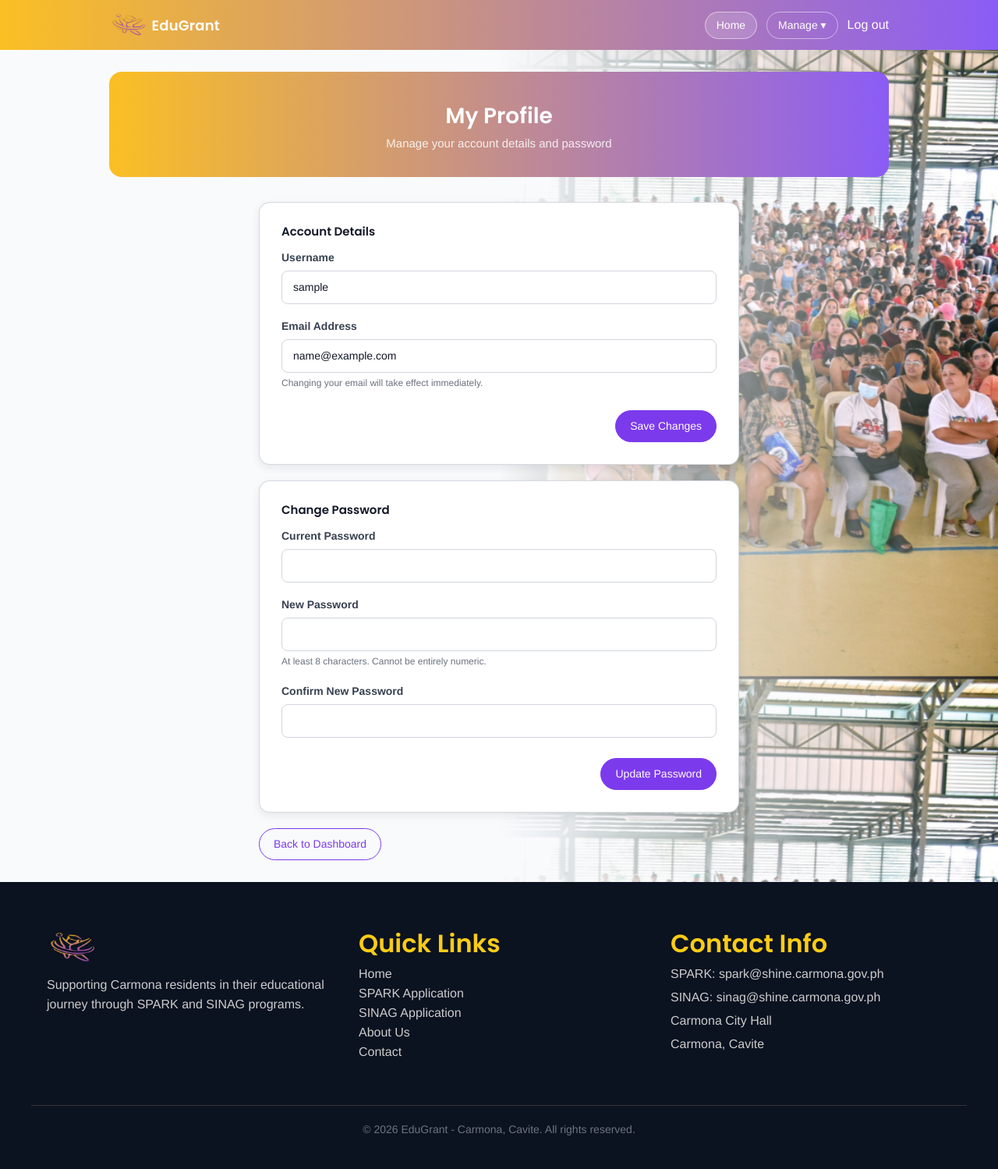
After one commit to o-timothy-o/edugrant, a Django app: page /accounts/profile/ in a window 1280 px wide. The commit adds this page. Shown: the whole page at 78% size. Run offline with Django 5.2, Linux system fonts and the light colour scheme; the visitor is signed in with stand-in values (Sample User, id 1).

Commit message:
Profile editing and archiving

```diff
--- a/backend/accounts/forms.py
+++ b/backend/accounts/forms.py
@@ -1,6 +1,6 @@
 from django import forms
 from django.contrib.auth import get_user_model
-from django.contrib.auth.forms import UserCreationForm
+from django.contrib.auth.forms import UserCreationForm, PasswordChangeForm
 
 from .models import ApplicantProfile
 
@@ -22,3 +22,25 @@ class ApplicantRegistrationForm(UserCreationForm):
             user.save()
             ApplicantProfile.objects.get_or_create(user=user)
         return user
+
+
+class ProfileEditForm(forms.ModelForm):
+    email = forms.EmailField(required=True)
+
+    class Meta:
+        model = User
+        fields = ("username", "email")
+
+    def clean_username(self):
+        username = self.cleaned_data["username"]
+        qs = User.objects.filter(username=username).exclude(pk=self.instance.pk)
+        if qs.exists():
+            raise forms.ValidationError("That username is already taken.")
+        return username
+
+    def clean_email(self):
+        email = self.cleaned_data["email"]
+        qs = User.objects.filter(email=email).exclude(pk=self.instance.pk)
+        if qs.exists():
+            raise forms.ValidationError("An account with that email already exists.")
+        return email
--- a/backend/accounts/urls.py
+++ b/backend/accounts/urls.py
@@ -14,6 +14,7 @@ urlpatterns = [
     path("register/", views.register_view, name="register"),
     path("login/", views.ApplicantLoginView.as_view(), name="login"),
     path("logout/", views.CustomLogoutView.as_view(), name="logout"),
+    path("profile/", views.profile_view, name="profile"),
     path("password-reset/", PasswordResetView.as_view(
         template_name="registration/password_reset.html",
         email_template_name="registration/password_reset_email.txt",
--- a/backend/accounts/views.py
+++ b/backend/accounts/views.py
@@ -1,10 +1,13 @@
 from django.shortcuts import render, redirect
-from django.contrib.auth import login, logout
+from django.contrib.auth import login, logout, update_session_auth_hash
+from django.contrib.auth.decorators import login_required
+from django.contrib.auth.forms import PasswordChangeForm
 from django.contrib.auth.views import LoginView
+from django.contrib import messages
 from django.urls import reverse_lazy, reverse
 from django.views import View
 
-from .forms import ApplicantRegistrationForm
+from .forms import ApplicantRegistrationForm, ProfileEditForm
 
 
 def register_view(request):
@@ -43,6 +46,33 @@ class CustomLogoutView(View):
         return redirect(reverse('home'))
 
 
+@login_required
+def profile_view(request):
+    profile_form = ProfileEditForm(instance=request.user)
+    password_form = PasswordChangeForm(user=request.user)
+
+    if request.method == 'POST':
+        action = request.POST.get('action')
+        if action == 'update_profile':
+            profile_form = ProfileEditForm(request.POST, instance=request.user)
+            if profile_form.is_valid():
+                profile_form.save()
+                messages.success(request, 'Your account details have been updated.')
+                return redirect('accounts:profile')
+        elif action == 'change_password':
+            password_form = PasswordChangeForm(user=request.user, data=request.POST)
+            if password_form.is_valid():
+                password_form.save()
+                update_session_auth_hash(request, password_form.user)
+                messages.success(request, 'Your password has been changed.')
+                return redirect('accounts:profile')
+
+    return render(request, 'registration/profile.html', {
+        'profile_form': profile_form,
+        'password_form': password_form,
+    })
+
+
 class StaffLoginView(LoginView):
     """Login for staff only. Non-staff are blocked with a generic error."""
     template_name = "registration/staff_login.html"
--- a/backend/config/urls.py
+++ b/backend/config/urls.py
@@ -4,18 +4,28 @@ from django.conf.urls.static import static
 from django.urls import path, include
 
 from accounts.views import StaffLoginView
-from .views import home, admin_dashboard_view, users_list_view, applicants_list_view, reports_view, program_list_view, add_program_view, edit_program_view, delete_program_view
+from .views import (
+    home, admin_dashboard_view, users_list_view, applicants_list_view,
+    reports_view, program_list_view, add_program_view, edit_program_view,
+    delete_program_view, archive_application_view, restore_application_view,
+    archive_program_view, restore_program_view, archived_list_view,
+)
 
 urlpatterns = [
     path("", home, name="home"),
     path("dashboard/", admin_dashboard_view, name="admin_dashboard"),
     path("applicants/", users_list_view, name="users_list"),
     path("applications/", applicants_list_view, name="applicants_list"),
+    path("applications/<int:application_id>/archive/", archive_application_view, name="archive_application"),
+    path("applications/<int:application_id>/restore/", restore_application_view, name="restore_application"),
     path("reports/", reports_view, name="reports"),
     path("manage/programs/", program_list_view, name="program_list"),
     path("manage/programs/add/", add_program_view, name="add_program"),
     path("manage/programs/<int:program_id>/edit/", edit_program_view, name="edit_program"),
     path("manage/programs/<int:program_id>/delete/", delete_program_view, name="delete_program"),
+    path("manage/programs/<int:program_id>/archive/", archive_program_view, name="archive_program"),
+    path("manage/programs/<int:program_id>/restore/", restore_program_view, name="restore_program"),
+    path("manage/archived/", archived_list_view, name="archived_list"),
     # Hidden staff login — not linked from the public site
     path("caydo-portal/", StaffLoginView.as_view(), name="staff_login"),
     path("admin/", admin.site.urls),
--- a/backend/programs/models.py
+++ b/backend/programs/models.py
@@ -38,6 +38,7 @@ class Program(models.Model):
         blank=True,
         help_text="Short description shown to applicants on the programs list.",
     )
+    is_archived = models.BooleanField(default=False)
     created_at = models.DateTimeField(auto_now_add=True)
     updated_at = models.DateTimeField(auto_now=True)
 
@@ -78,6 +79,7 @@ class Application(models.Model):
     submitted_at = models.DateTimeField(null=True, blank=True)
     remarks = models.TextField(blank=True)
     educational_data = models.JSONField(default=dict, blank=True)
+    is_archived = models.BooleanField(default=False)
     created_at = models.DateTimeField(auto_now_add=True)
     updated_at = models.DateTimeField(auto_now=True)
 
--- a/backend/static/css/main.css
+++ b/backend/static/css/main.css
@@ -3221,6 +3221,60 @@ body {
   margin: 6px 0 0 0;
 }
 .register-non-field-errors { margin-bottom: 1rem; }
+
+/* ── Archive button ───────────────────────────────────────── */
+.btn-archive {
+  background: #f3f4f6;
+  color: #374151;
+  border: 1px solid #d1d5db;
+}
+.btn-archive:hover {
+  background: #e5e7eb;
+  color: #111827;
+  text-decoration: none;
+}
+
+/* ── Profile page ─────────────────────────────────────────── */
+.profile-form { display: flex; flex-direction: column; gap: 0; }
+.profile-field-group { margin-bottom: 18px; }
+.profile-label {
+  display: block;
+  font-weight: 600;
+  color: #374151;
+  font-size: 14px;
+  margin-bottom: 6px;
+}
+.profile-input {
+  width: 100%;
+  padding: 10px 14px;
+  border: 1.5px solid #d1d5db;
+  border-radius: 8px;
+  font-size: 14px;
+  font-family: inherit;
+  color: #111827;
+  background: #fff;
+  box-sizing: border-box;
+  transition: border-color 0.15s, box-shadow 0.15s;
+}
+.profile-input:focus {
+  outline: none;
+  border-color: #7c3aed;
+  box-shadow: 0 0 0 3px rgba(124,58,237,0.15);
+}
+.profile-help {
+  font-size: 12px;
+  color: #6b7280;
+  margin: 4px 0 0;
+}
+.profile-error {
+  font-size: 13px;
+  color: #b91c1c;
+  background: #fee2e2;
+  border: 1px solid #fecaca;
+  border-radius: 6px;
+  padding: 6px 10px;
+  margin: 6px 0 0;
+}
 
 /* ── Application Status Timeline ──────────────────────────── */
 .app-timeline {
--- a/backend/templates/applicants_list.html
+++ b/backend/templates/applicants_list.html
@@ -81,10 +81,14 @@
             {% endif %}
           </td>
           <td class="admin-date">{{ app.created_at|date:"M j, Y" }}</td>
-          <td class="app-action">
+          <td class="app-action" style="display:flex;gap:8px;align-items:center;">
             <a href="{% url 'programs:application_review' application_id=app.id %}" class="admin-action-link">
               {% if app.status == 'submitted' or app.status == 'for_review' %}Review{% else %}View{% endif %}
             </a>
+            <form method="post" action="{% url 'archive_application' app.id %}">
+              {% csrf_token %}
+              <button type="submit" class="btn btn-archive btn-sm">Archive</button>
+            </form>
           </td>
         </tr>
         {% empty %}
--- a/backend/templates/base.html
+++ b/backend/templates/base.html
@@ -6,7 +6,7 @@
     <meta name="viewport" content="width=device-width, initial-scale=1" />
     <title>{% block title %}EduGrant{% endblock %}</title>
     <link href="https://cdn.jsdelivr.net/npm/bootstrap@5.3.3/dist/css/bootstrap.min.css" rel="stylesheet" integrity="sha384-QWTKZyjpPEjISv5WaRU9OFeRpok6YctnYmDr5pNlyT2bRjXh0JMhjY6hW+ALEwIH" crossorigin="anonymous">
-    <link rel="stylesheet" href="{% static 'css/main.css' %}?v=18" />
+    <link rel="stylesheet" href="{% static 'css/main.css' %}?v=19" />
     <link rel="preconnect" href="https://fonts.googleapis.com">
     <link rel="preconnect" href="https://fonts.gstatic.com" crossorigin>
     <link href="https://fonts.googleapis.com/css2?family=Roboto+Slab:wght@700&family=Poppins:wght@400;600&display=swap" rel="stylesheet">
@@ -33,12 +33,14 @@
                   <a href="{% url 'applicants_list' %}" class="nav-dropdown-item">Applications</a>
                   <a href="{% url 'reports' %}" class="nav-dropdown-item">Reports</a>
                   <a href="{% url 'program_list' %}" class="nav-dropdown-item">Programs</a>
+                  <a href="{% url 'archived_list' %}" class="nav-dropdown-item">Archived</a>
                   <a href="/admin/" class="nav-dropdown-item">Settings</a>
                 </div>
               </div>
             {% else %}
                 <a href="{% url 'programs:program_list_applicant' %}" class="navBtn">Programs</a>
               <a href="{% url 'programs:my_applications' %}" class="navBtn">My Applications</a>
+              <a href="{% url 'accounts:profile' %}" class="navBtn">My Profile</a>
             {% endif %}
             <form method="post" action="{% url 'accounts:logout' %}" class="navLogoutForm">
               {% csrf_token %}
--- a/backend/templates/programs/program_list.html
+++ b/backend/templates/programs/program_list.html
@@ -47,6 +47,10 @@
           <td class="admin-date">{{ program.document_requirements.count }} document{{ program.document_requirements.count|pluralize }}</td>
           <td class="prog-actions-cell">
             <a href="{% url 'edit_program' program.id %}" class="btn btn-outline btn-sm">Edit</a>
+            <form method="post" action="{% url 'archive_program' program.id %}" style="display:inline;">
+              {% csrf_token %}
+              <button type="submit" class="btn btn-archive btn-sm">Archive</button>
+            </form>
             <button type="button" class="btn btn-danger btn-sm"
               data-bs-toggle="modal"
               data-bs-target="#deleteModal"
--- /dev/null
+++ b/backend/templates/registration/profile.html
@@ -0,0 +1,109 @@
+{% extends "base.html" %}
+{% load static %}
+
+{% block title %}My Profile{% endblock %}
+
+{% block content %}
+<div class="authenticated-landing">
+
+  <div class="gradient-page-header">
+    <h1>My Profile</h1>
+    <p>Manage your account details and password</p>
+  </div>
+
+  <div class="container" style="max-width:640px;">
+
+    <!-- Flash messages -->
+    {% if messages %}
+    {% for message in messages %}
+    <div class="site-message-{{ message.tags }}" style="margin-bottom:16px;">{{ message }}</div>
+    {% endfor %}
+    {% endif %}
+
+    <!-- Account Details -->
+    <div class="detail-card" style="margin-bottom:20px;">
+      <div class="detail-section">
+        <h3>Account Details</h3>
+        <form method="post" class="profile-form">
+          {% csrf_token %}
+          <input type="hidden" name="action" value="update_profile">
+
+          <div class="profile-field-group">
+            <label class="profile-label">Username</label>
+            <input type="text" name="username" value="{{ profile_form.username.value }}" class="profile-input" required>
+            {% if profile_form.username.errors %}
+            <p class="profile-error">{{ profile_form.username.errors.0 }}</p>
+            {% endif %}
+          </div>
+
+          <div class="profile-field-group">
+            <label class="profile-label">Email Address</label>
+            <input type="email" name="email" value="{{ profile_form.email.value }}" class="profile-input" required>
+            {% if profile_form.email.errors %}
+            <p class="profile-error">{{ profile_form.email.errors.0 }}</p>
+            {% endif %}
+            <p class="profile-help">Changing your email will take effect immediately.</p>
+          </div>
+
+          {% if profile_form.non_field_errors %}
+          <p class="profile-error">{{ profile_form.non_field_errors.0 }}</p>
+          {% endif %}
+
+          <div style="display:flex;justify-content:flex-end;margin-top:8px;">
+            <button type="submit" class="btn btn-primary">Save Changes</button>
+          </div>
+        </form>
+      </div>
+    </div>
+
+    <!-- Change Password -->
+    <div class="detail-card">
+      <div class="detail-section">
+        <h3>Change Password</h3>
+        <form method="post" class="profile-form">
+          {% csrf_token %}
+          <input type="hidden" name="action" value="change_password">
+
+          <div class="profile-field-group">
+            <label class="profile-label">Current Password</label>
+            <input type="password" name="old_password" class="profile-input" required>
+            {% if password_form.old_password.errors %}
+            <p class="profile-error">{{ password_form.old_password.errors.0 }}</p>
+            {% endif %}
+          </div>
+
+          <div class="profile-field-group">
+            <label class="profile-label">New Password</label>
+            <input type="password" name="new_password1" class="profile-input" required>
+            {% if password_form.new_password1.errors %}
+            <p class="profile-error">{{ password_form.new_password1.errors.0 }}</p>
+            {% endif %}
+            <p class="profile-help">At least 8 characters. Cannot be entirely numeric.</p>
+          </div>
+
+          <div class="profile-field-group">
+            <label class="profile-label">Confirm New Password</label>
+            <input type="password" name="new_password2" class="profile-input" required>
+            {% if password_form.new_password2.errors %}
+            <p class="profile-error">{{ password_form.new_password2.errors.0 }}</p>
+            {% endif %}
+          </div>
+
+          {% if password_form.non_field_errors %}
+          <p class="profile-error">{{ password_form.non_field_errors.0 }}</p>
+          {% endif %}
+
+          <div style="display:flex;justify-content:flex-end;margin-top:8px;">
+            <button type="submit" class="btn btn-primary">Update Password</button>
+          </div>
+        </form>
+      </div>
+    </div>
+
+    <div style="margin-top:20px;">
+      <a href="{% url 'home' %}" class="btn btn-outline">Back to Dashboard</a>
+    </div>
+
+  </div>
+</div>
+{% endblock %}
```
Also changed, not shown: backend/config/views.py (+67 -16 lines), backend/programs/views.py (+5 -3 lines), backend/templates/archived.html (added, +107 -0 lines), backend/programs/migrations/0009_archive_fields.py (added).
